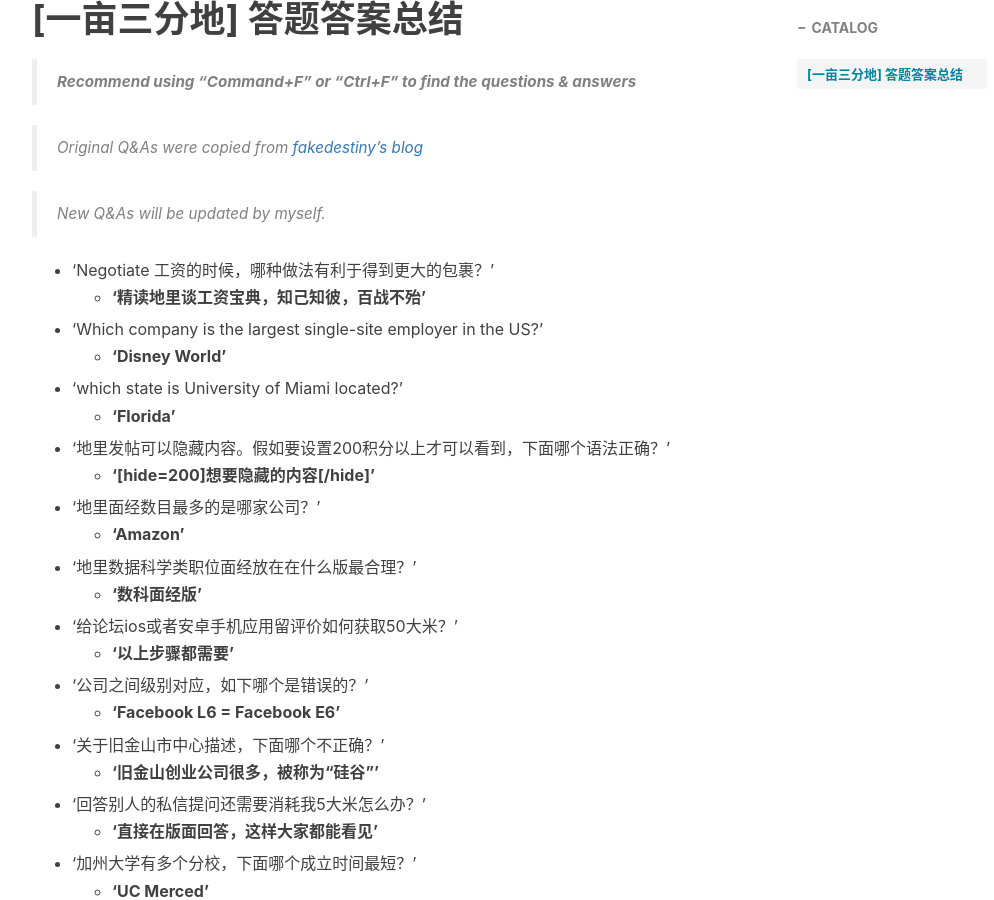
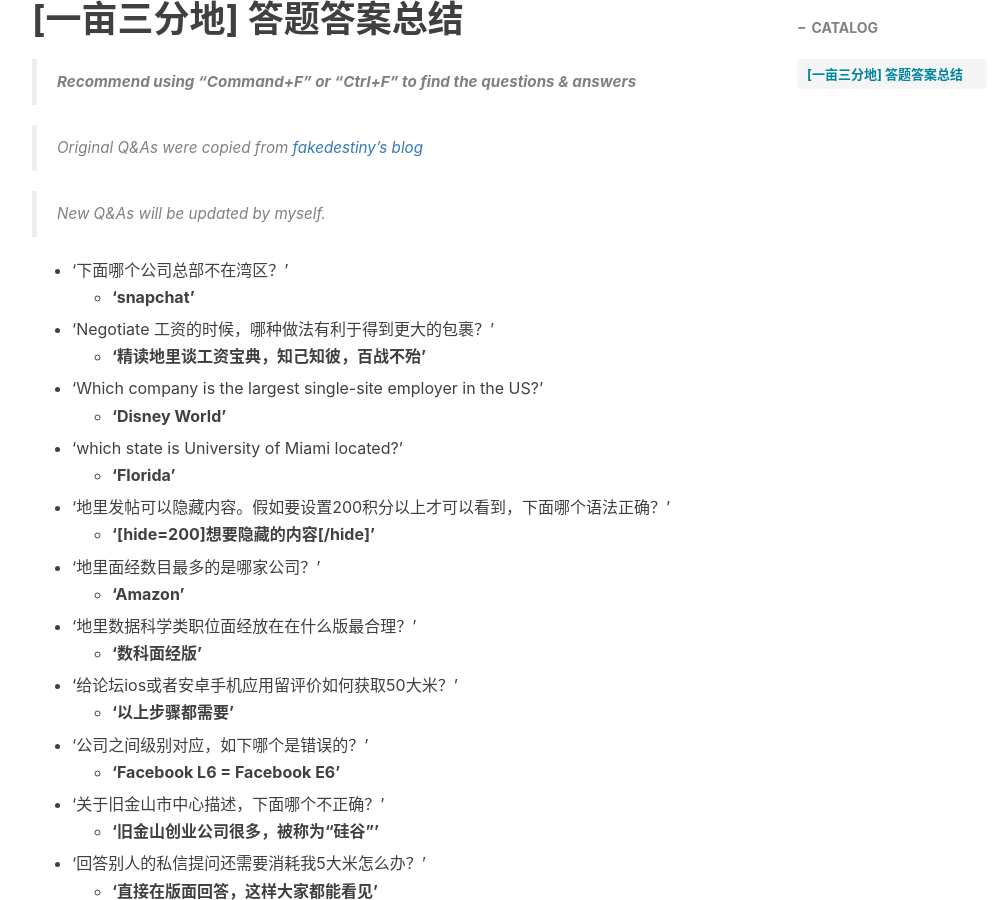
Before and after one commit to xian49930/jiuwuzhi.github.io, a Jekyll site: the page built from _posts/2019-08-27-1point3acres-answers.md, in a window 1280 px wide and 900 px high, scrolled down 573 px. Shown: the whole window, without its empty margins (233-1227 px from the left). Built offline with Jekyll 4.4.1, drawn with Linux system fonts in a browser that asks for light colours; nearby versions of some CDN libraries; comment, search, counter and statistics services are not loaded.

Commit message:
Update 2019-08-27-1point3acres-answers.md

```diff
--- a/_posts/2019-08-27-1point3acres-answers.md
+++ b/_posts/2019-08-27-1point3acres-answers.md
@@ -18,6 +18,9 @@
 > *Original Q&As were copied from [fakedestiny's blog](https://www.cnblogs.com/fakedestiny/p/11141450.html)*
 
 > *New Q&As will be updated by myself.*
+
+- '下面哪个公司总部不在湾区？'
+	- **'snapchat'**
 
 - 'Negotiate 工资的时候，哪种做法有利于得到更大的包裹？'
 	- **'精读地里谈工资宝典，知己知彼，百战不殆'**
```
